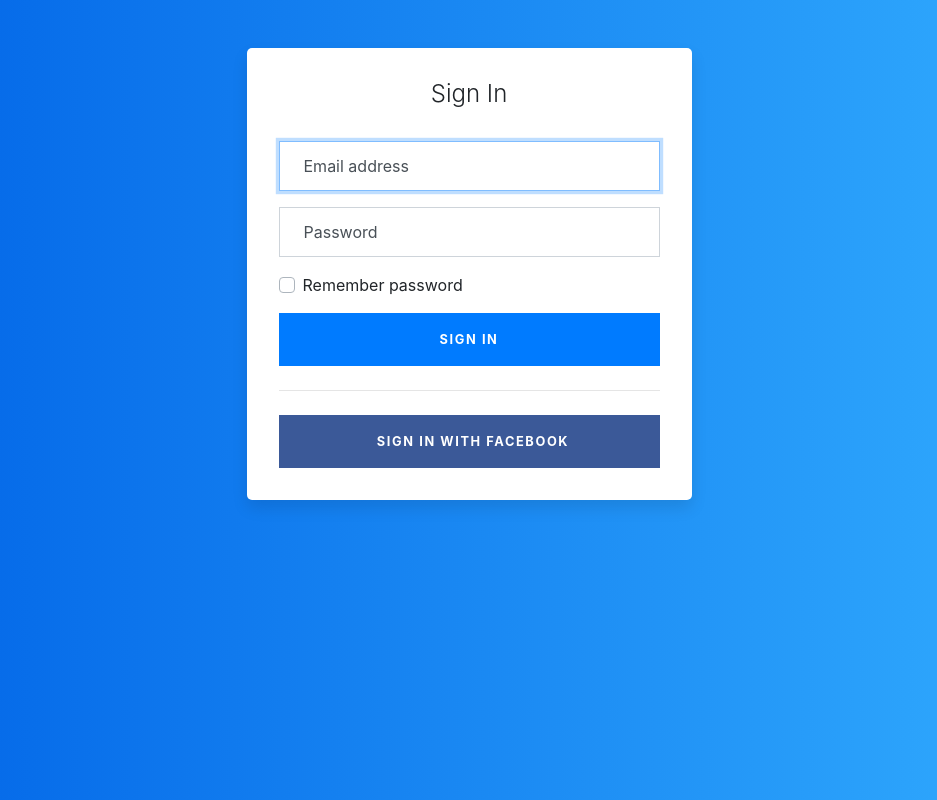
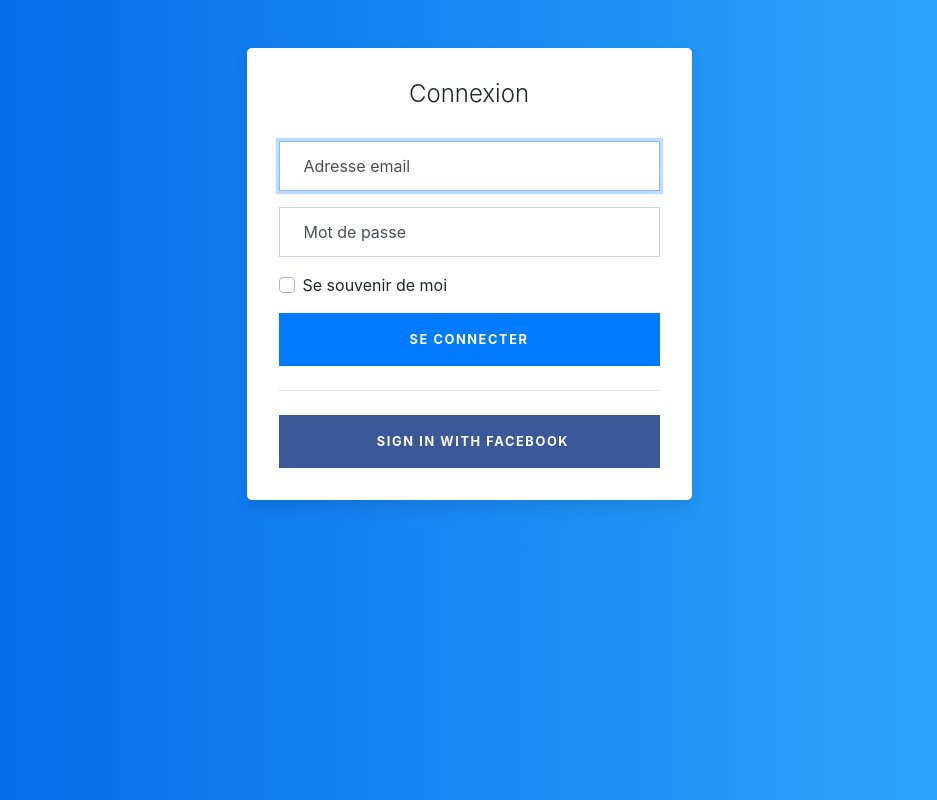
Before and after one commit to kin-coder/ELECTORAL-MADA, a React (Create React App) app in the folder front/: page /#/login in a window 1280 px wide. Shown: the whole page, without its empty margins (171-1108 px from the left). Built offline with nearby package versions, Linux system fonts and the light colour scheme.

Commit message:
login front

```diff
--- a/front/src/App.js
+++ b/front/src/App.js
@@ -1,42 +1,101 @@
-import React from 'react';
-// import logo from './logo.svg';
-import './assets/css/login.css';
-import { Form } from 'react-bootstrap';
+import React, { Component , Suspense } from 'react';
+import { HashRouter as Router, Route, Switch } from 'react-router-dom';
+import Dashboard from './components/admin/index.js';
+// import Header from './components/layouts/header.js';
+import Login from './components/layouts/login';
+// import Register from './components/layouts/form_register.js';
+// import ForgotPassword from './components/layouts/forgot_password.js'
+// import ChangePassword from './components/layouts/change_pass.js'
+import Home from './components/layouts/index';
 
-function App() {
-  return (
-    <div className="container">
-      <div className="row">
-        <div className="col-sm-9 col-md-7 col-lg-5 mx-auto">
-          <div className="card card-signin my-5">
-            <div className="card-body">
-              <h5 className="card-title text-center">Sign In</h5>
-              <form className="form-signin">
-                <div className="form-label-group">
-                  <Form.Control type="email" id="inputEmail" className="form-control" placeholder="Email address" required autoFocus />
-                  <label htmlFor="inputEmail">Email address</label>
-                </div>
+// const URL_WEBUI = "https://accounts.blockchainmyart.org/#/webui";
+class App extends Component {
 
-                <div className="form-label-group">
-                  <Form.Control type="password" id="inputPassword" className="form-control" placeholder="Password" required />
-                  <label htmlFor="inputPassword">Password</label>
-                </div>
 
-                <div className="custom-control custom-checkbox mb-3">
-                  <Form.Control type="checkbox" className="custom-control-input" id="customCheck1" />
-                  <label className="custom-control-label" htmlFor="customCheck1">Remember password</label>
-                </div>
-                <button className="btn btn-lg btn-primary btn-block text-uppercase" type="submit">Sign in</button>
-                <hr className="my-4" />
+  constructor(props) {
+    super(props)
+    this.login = this.login.bind(this)
+    this.state = {isAuth : false , appMount : false}
+    this.callLogout = this.callLogout.bind(this)
+  }
 
-                <button className="btn btn-lg btn-facebook btn-block text-uppercase" type="submit"><i className="fab fa-facebook-f mr-2"></i> Sign in with Facebook</button>
-              </form>
-            </div>
+
+  login() {
+    return new Promise((resolve,reject) =>
+    {
+      setTimeout(() => {  this.setState({ isAuth: true }); resolve(true); }, 300)
+    });
+  }
+
+  componentDidMount() {
+    if('token' in window.localStorage) {
+      this.setState({ isAuth: true });
+    }
+    this.setState({ appMount: true });
+  }
+
+  callLogout() {
+    this.setState({isAuth : false});
+    console.log("______logout");
+
+    return new Promise((resolve,reject) => {
+        window.localStorage.clear();
+        resolve(true);
+    });
+  }
+
+  render() {
+
+    let route;
+    if(this.state.isAuth === true && 1 === 2)
+    {
+      route = (
+        <Route
+
+          path='/dashboard'
+          render={(props) => <Dashboard {...props} appMount={this.state.appMount} callLogout={this.callLogout} isAuth={this.state.isAuth} />}
+        />
+      );
+    }
+
+
+    return (
+      <Suspense fallback="loading">
+          <div className="content_main">
+        <Router>
+            <Switch>
+            <Route
+
+              path='/dashboard'
+              component={(props) => <Dashboard {...props} appMount={this.state.appMount} callLogout={this.callLogout} isAuth={this.state.isAuth} />}
+            />
+
+              <Route
+                exact
+                path='/'
+                component={(props) => <Home {...props} login={this.login} isAuth={this.state.isAuth} />}
+              />
+
+              <Route
+                exact
+                path='/login'
+                component={(props) => <Login {...props} login={this.login} isAuth={this.state.isAuth} />}
+              />
+
+            {/* <Route
+              exact
+              path='/register'
+              component={(props) => <Register {...props} login={this.login} isAuth={this.state.isAuth} />}
+            /> */}
+
+
+            </Switch>
+        </Router>
           </div>
-        </div>
-      </div>
-    </div>
-  );
+
+      </Suspense>
+    );
+  }
 }
 
 export default App;
--- /dev/null
+++ b/front/src/components/admin/index.js
@@ -0,0 +1,80 @@
+import React, { Component } from 'react';
+import { Route, Switch } from 'react-router-dom';
+
+import DashboardScreen from './dashboard/index.js';
+
+class Dashboard extends Component {
+    constructor (props){
+      super(props);
+      this.logout = this.logout.bind(this);
+      this.handleToggle = this.handleToggle.bind(this);
+
+      this.state = {
+        open: false,
+        isShow: true
+      };
+    }
+
+    handleToggle = e => {
+        this.setState({
+            isShow: !this.state.isShow
+        });
+    }
+    logout () {
+      this.props.callLogout()
+      .then(() => {
+
+      });
+
+    }
+
+    componentDidMount () {
+      console.log(this.props);
+      if(this.props.isAuth === false && this.props.appMount === true) {
+        this.props.history.push("/login");
+      }
+      if(this.props.isAuth === false && this.props.appMount === true) {
+        this.props.history.push("/login");
+      }
+    }
+
+    componentWillReceiveProps(nextProps) {
+      console.log(this.props);
+      if(this.props.isAuth === false && nextProps.appMount === true) {
+          this.props.history.push("/login");
+      }
+      if(nextProps.isAuth === false && this.props.appMount === true) {
+        this.props.history.push("/login");
+      }
+    }
+
+    render() {
+      let routeAdmin;
+      routeAdmin = (
+
+        <Switch>
+            <Route
+              exact
+              path='/dashboard'
+              component = {DashboardScreen}
+            />
+
+      </Switch>
+
+      );
+      return (
+          <div className="wrapper pt-5">
+
+                <div id="content">
+                      <div className="pt-3 pb-0 mb-3">
+                            {routeAdmin}
+                      </div>
+
+                </div>
+          </div>
+
+      );
+    }
+  }
+
+  export default Dashboard
--- a/front/src/components/layouts/index.js
+++ b/front/src/components/layouts/index.js
@@ -12,7 +12,7 @@ class Home extends Component {
     }
     render() {
         return (
-            <span>Seanaps</span>
+            <span>ELECTORAL_MADA</span>
         );
     }
 }
--- a/front/src/components/layouts/login.js
+++ b/front/src/components/layouts/login.js
@@ -1,10 +1,11 @@
 import React, { Component } from 'react';
-import { Button, Form } from 'react-bootstrap';
+import { Form } from 'react-bootstrap';
 import { Link } from 'react-router-dom';
 import axios from 'axios';
 import '../../assets/css/login.css';
-import BASE_URL from '../../../login.json';
-import SweetAlert from 'sweetalert2-react';
+import BASE_URL from '../../cinfig';
+import { ToastContainer, toast } from 'react-toastify';
+import 'react-toastify/dist/ReactToastify.css';
 
 class FormLogin extends Component {
     state = {
@@ -18,6 +19,13 @@ class FormLogin extends Component {
         this.handleSubmit = this.handleSubmit.bind(this);
 
     }
+
+    notify = () => {
+        toast.error("Identifiants invalides !", {
+            position: toast.POSITION.TOP_LEFT
+          });
+    };
+
     componentDidMount () {
         // console.log(this.props);
         if(this.props.isAuth === true){
@@ -33,8 +41,7 @@ class FormLogin extends Component {
 
     handleInputChange = e => {
         this.setState({
-          [e.target.name]: e.target.value,
-          msg_ko:""
+          [e.target.name]: e.target.value
         });
       };
       handleReset = () => {
@@ -50,78 +57,67 @@ class FormLogin extends Component {
             ) {
                 const { email, password } = this.state;
                     // axios.post(`${BASE_URL}`, { email, password })
-                    axios.get(`${BASE_URL}`, { email, password })
+                    axios.post(`${BASE_URL}/session/`, { email, password })
 
                     .then(response => {
-                        if(response.data.status === "success"){
+                        if(response.data.session){
                             this.props.login()
                             .then((data) => {
                                 // window.localStorage.setItem('id',response.data.id);
-                                window.localStorage.setItem('token',response.data.token);
+                                window.localStorage.setItem('token',response.data.session.jwt);
                                 // window.localStorage.setItem('expires',response.data.expires);
-                                window.localStorage.setItem('email',response.data.email);
+                                window.localStorage.setItem('email',response.data.session.email);
                                 // window.localStorage.setItem('label',response.data.label);
                                 this.props.history.push("/dashboard");
                             });
-                        }else {
-                            if(response.data.message === "auth_error"){
-                                this.setState({ show: true, isAuth: false, msg_ko: "Identifiant Error !" });
-                            }
-                            if(response.data.message === "disabled_user"){
-                                this.setState({ show: true, isAuth: false, msg_ko: this.props.t('user_disabled') });
-                            }
                         }
 
                     })
                     .catch(error => {
-                        throw(error);
+                        // this.setState({ show: true, isAuth: false, msg_ko: "Identifiant Error !" });
+                        // console.log("koooooo");
+                        this.notify();
+
+
                     });
             }
       };
     render() {
       return (
-        <section className="main">
-            <div className="container">
-                <div className="row justify-content-center">
-                <div className="col-md-5 col-10">
-                <h1 className="text-center my-3">Login</h1>
-                {/* <p className="mb-0 text-center msg_ko">{this.state.msg_ko}</p> */}
-                <Form className="py-3" onSubmit={ this.handleSubmit }>
-                    <Form.Group controlId="formLoginEmail">
-                        <Form.Label>{this.props.t('email')}</Form.Label>
-                        <Form.Control type="email" placeholder={this.props.t('email')} name="email" onChange={ this.handleInputChange } value={ this.state.email } required />
-                    </Form.Group>
+        <div className="container">
+            <div className="row">
+                <div className="col-sm-9 col-md-7 col-lg-5 mx-auto">
+                    <div className="card card-signin my-5">
+                    <div className="card-body">
+                        <h5 className="card-title text-center">Connexion</h5>
+                        <form className="form-signin" onSubmit={ this.handleSubmit }>
+                        <div className="form-label-group">
+                            <Form.Control type="email" name="email" id="inputEmail" onChange={ this.handleInputChange } value={ this.state.email } className="form-control" placeholder="Email address" required autoFocus />
+                            <label htmlFor="inputEmail">Adresse email</label>
+                        </div>
 
-                    <Form.Group controlId="formLoginPassword">
-                        <Form.Label>{this.props.t('password')}</Form.Label>
-                        <Form.Control type="password" placeholder={this.props.t('password')} autoComplete="off" name="password" onChange={ this.handleInputChange } value={ this.state.password } required />
-                    </Form.Group>
-                        <div className="d-flex justify-content-between align-items-center">
+                        <div className="form-label-group">
+                            <Form.Control type="password" name="password" id="inputPassword" onChange={ this.handleInputChange } value={ this.state.password } className="form-control" placeholder="Password" required />
+                            <label htmlFor="inputPassword">Mot de passe</label>
+                        </div>
 
-                            <Form.Check type="checkbox" label={this.props.t('remember_me')} />
+                        <div className="custom-control custom-checkbox mb-3">
+                            <Form.Control type="checkbox" className="custom-control-input" id="customCheck1" />
+                            <label className="custom-control-label" htmlFor="customCheck1">Se souvenir de moi</label>
+                        </div>
+                        <button className="btn btn-lg btn-primary btn-block text-uppercase" type="submit">Se connecter</button>
+                        <hr className="my-4" />
 
-                            <Button variant="outline-dark" type="submit">{this.props.t('btn_login')}</Button>
-
-                        </div>
-                </Form>
-                <hr className="w-100" />
-                <div className="d-flex justify-content-around py-3">
-                    <Link to="/forgot_password">{this.props.t('forgot_password')}</Link>
-                        <span> | </span>
-                    <Link to="/register">{this.props.t('signup')}</Link>
+                        <button className="btn btn-lg btn-facebook btn-block text-uppercase" type="reset"><i className="fab fa-facebook-f mr-2"></i> Sign in with Facebook</button>
+                        </form>
+                    </div>
+                    </div>
                 </div>
-                </div>
-                </div>
-                <SweetAlert
-                    show={this.state.show}
-                    type="warning"
-                    text={this.state.msg_ko}
-                    onConfirm={() => this.setState({ show: false })}
-                />
             </div>
-        </section>
+            <ToastContainer />
+        </div>
         );
     }
 }
 
-export default withTranslation()(FormLogin);
+export default FormLogin;
```
Also changed, not shown: front/package.json (+5 -4 lines), front/src/components/admin/dashboard/index.js (added, +11 -0 lines), 2 other files (tests, documents, lock files or other folders).
